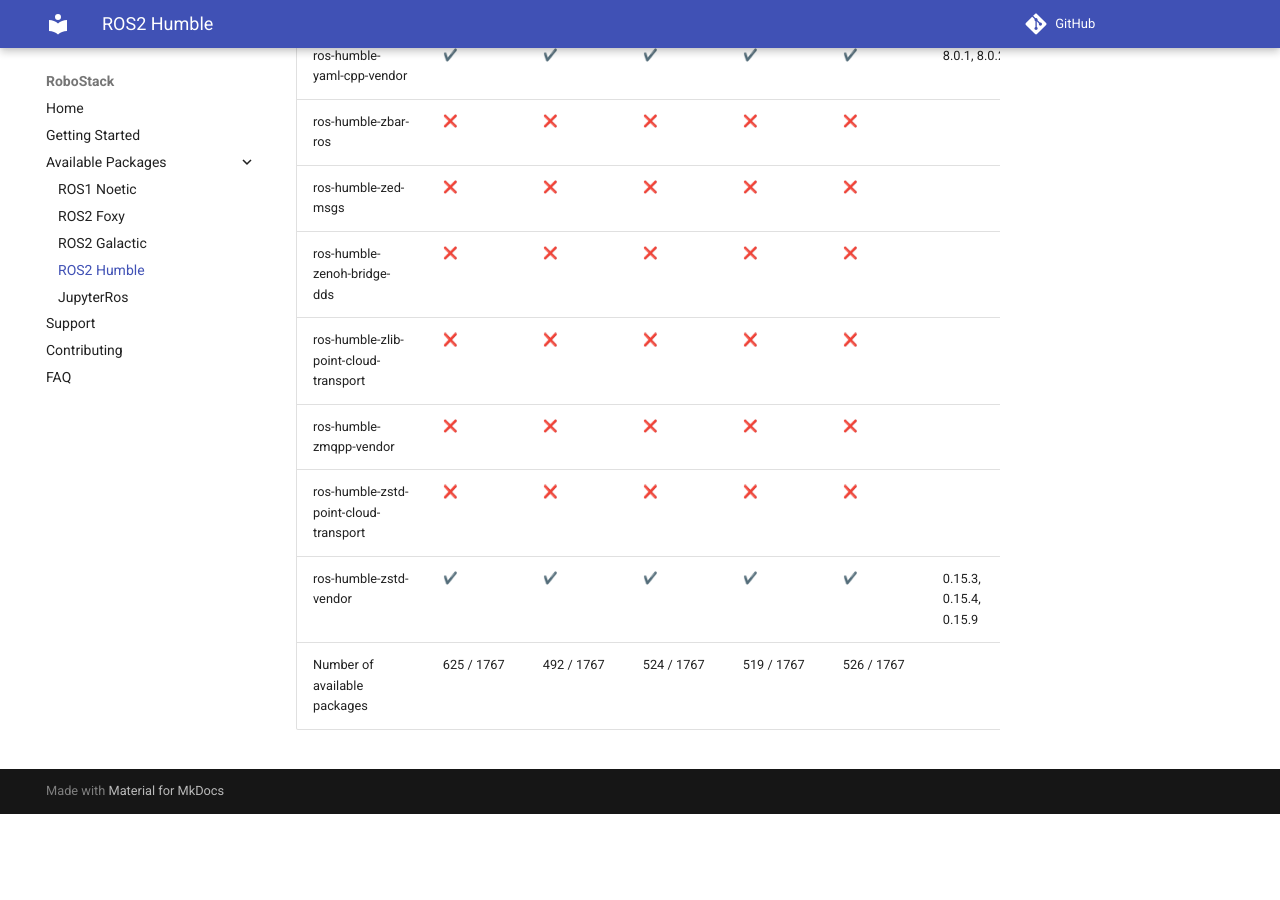
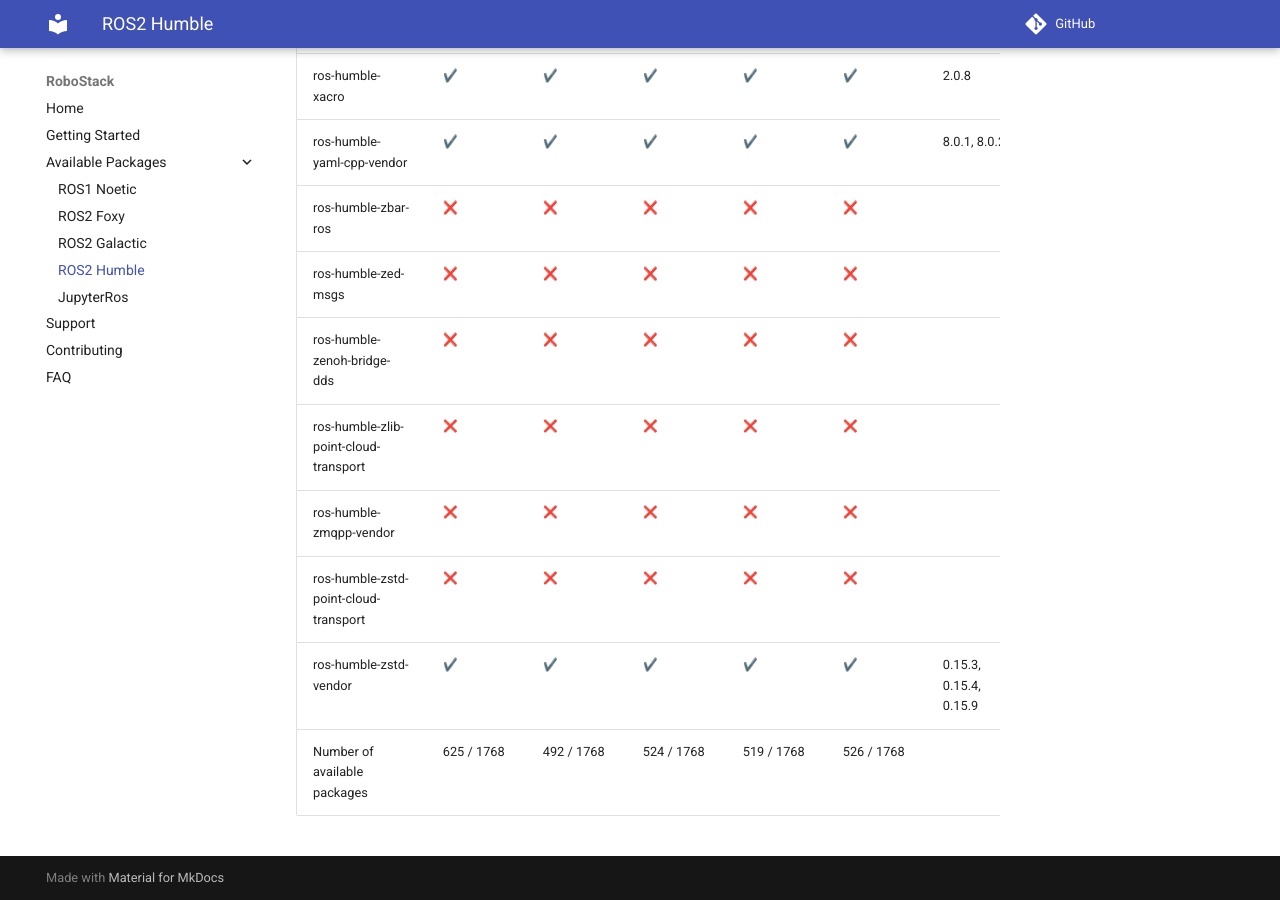
Before and after one commit to RoboStack/robostack.github.io, an MkDocs documentation site: the page built from docs/humble.md, in a window 1280 px wide and 900 px high, scrolled down 137647 px. Built offline with MkDocs 1.6.1 and Material for MkDocs 9.7.7, drawn with Linux system fonts in a browser that asks for light colours; emoji names are drawn with the system emoji font; comment, search, counter and statistics services are not loaded; before the commit the page ends 138461 px from its top, so only the background shows below that; some of the changed text lies outside the part shown.

Commit message:
Update tables

```diff
--- a/docs/humble.md
+++ b/docs/humble.md
@@ -1767,4 +1768,4 @@
 | ros-humble-zmqpp-vendor | :x: { data-sort='0' } | :x: { data-sort='0' } | :x: { data-sort='0' } | :x: { data-sort='0' } | :x: { data-sort='0' } |   |
 | ros-humble-zstd-point-cloud-transport | :x: { data-sort='0' } | :x: { data-sort='0' } | :x: { data-sort='0' } | :x: { data-sort='0' } | :x: { data-sort='0' } |   |
 | ros-humble-zstd-vendor | :heavy_check_mark: { data-sort='1' } | :heavy_check_mark: { data-sort='1' } | :heavy_check_mark: { data-sort='1' } | :heavy_check_mark: { data-sort='1' } | :heavy_check_mark: { data-sort='1' } | 0.15.3, 0.15.4, 0.15.9  |
-| Number of available packages |  625 / 1767 | 492 / 1767 | 524 / 1767 | 519 / 1767 | 526 / 1767 |
+| Number of available packages |  625 / 1768 | 492 / 1768 | 524 / 1768 | 519 / 1768 | 526 / 1768 |
```
Also changed, not shown: other parts of docs/humble.md (+1 -0 lines), docs/noetic.md (+2 -1 lines).
